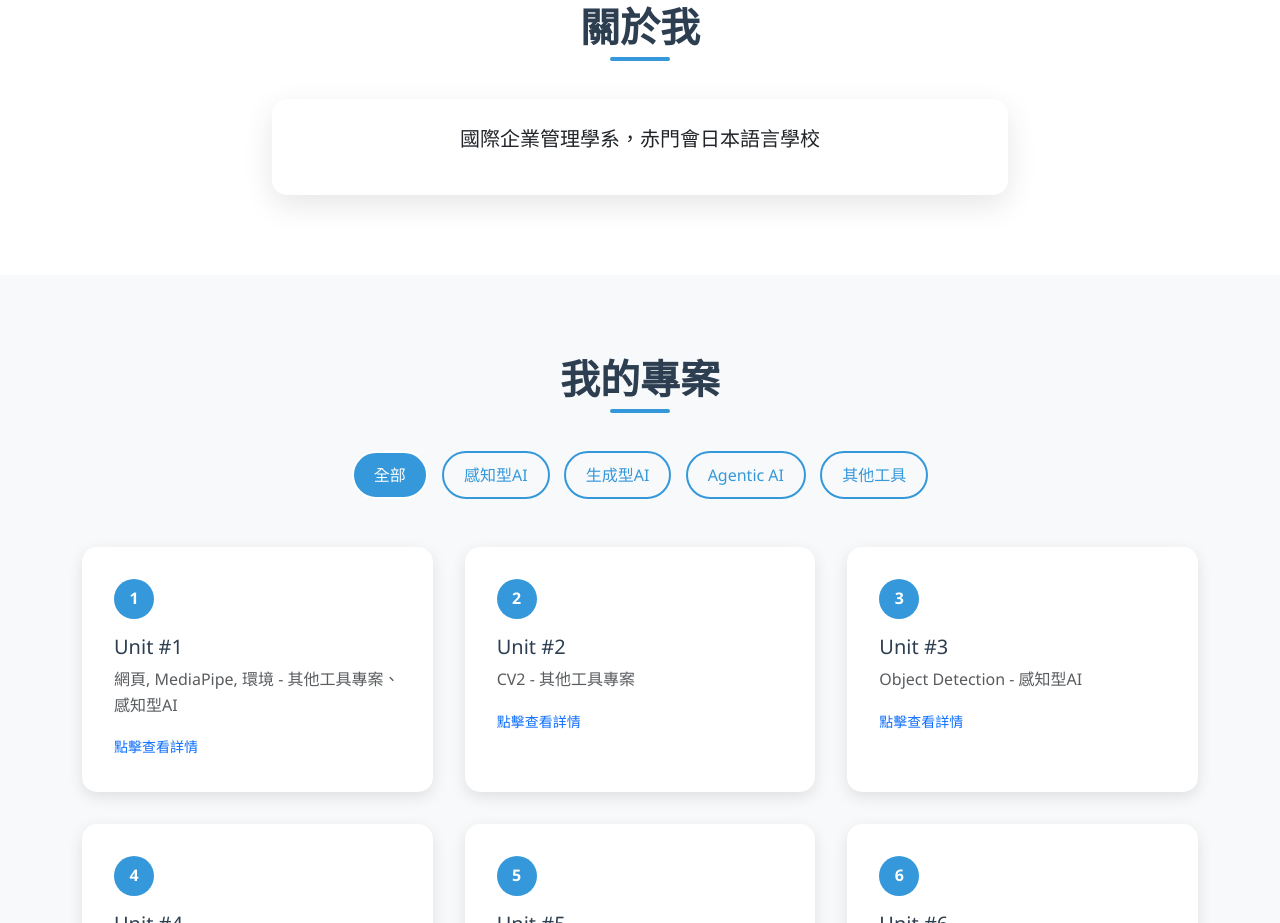
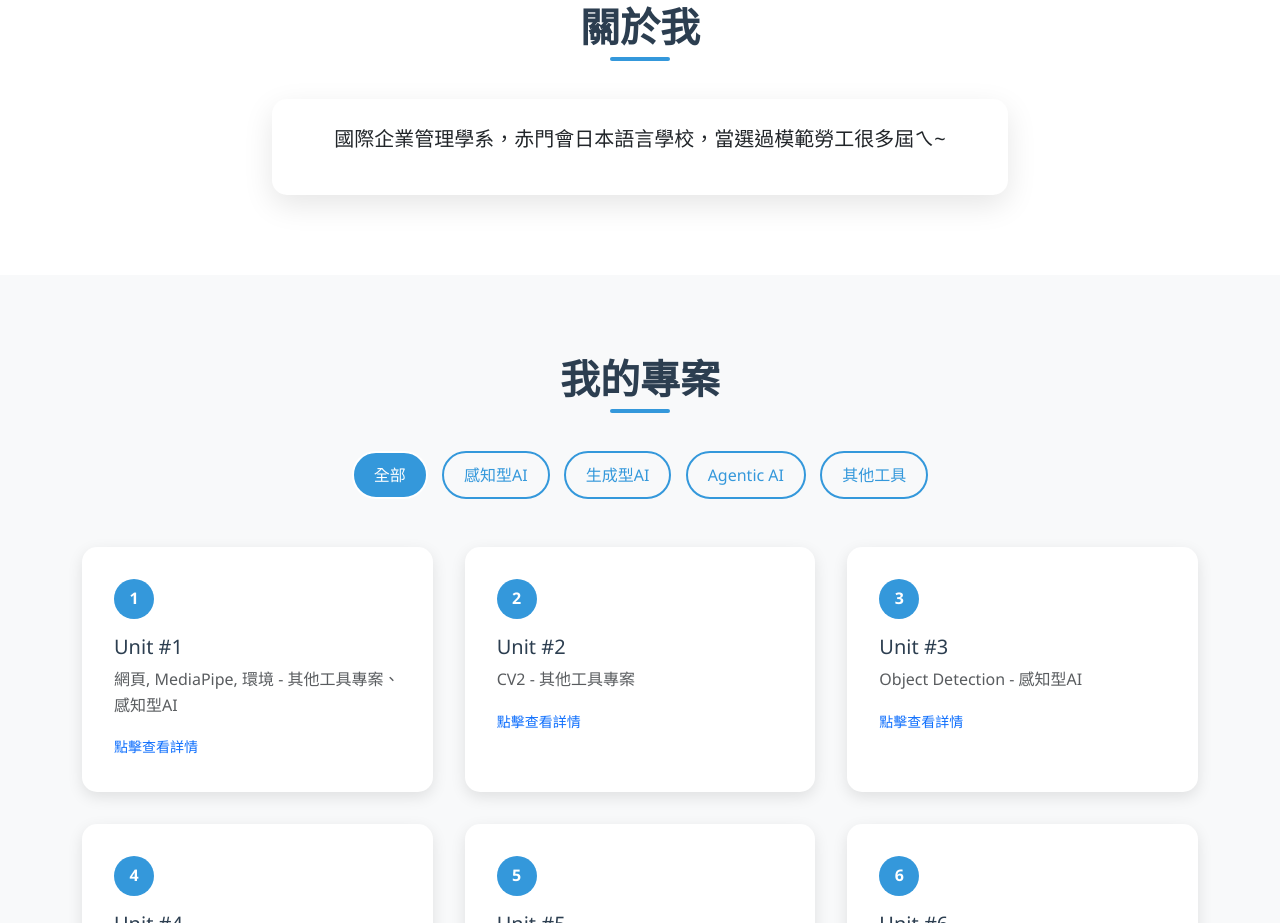
Before and after one commit to jokumaanna/jokumaanna.github.io, a plain HTML site: page index.html in a window 1280 px wide. Shown: the part 877-1800 px from the top of the page. Drawn offline with nearby package versions, Linux system fonts and the light colour scheme.

Commit message:
Update index.html

```diff
--- a/index.html
+++ b/index.html
@@ -161,7 +161,7 @@
             expertise: "電池材料、台灣電力市場、表後儲能應用",
             education: "台灣科技大學EMBA管理研究所",
             email: "yayukuma@gmail.com",
-            about: "國際企業管理學系，赤門會日本語言學校",
+            about: "國際企業管理學系，赤門會日本語言學校，當選過模範勞工很多屆ㄟ~",
             contactEmail: "yayukuma@gmail.com",
             phone: "886-911-682822",
             location: "EMBA<br>國立臺灣科技大學"
```
